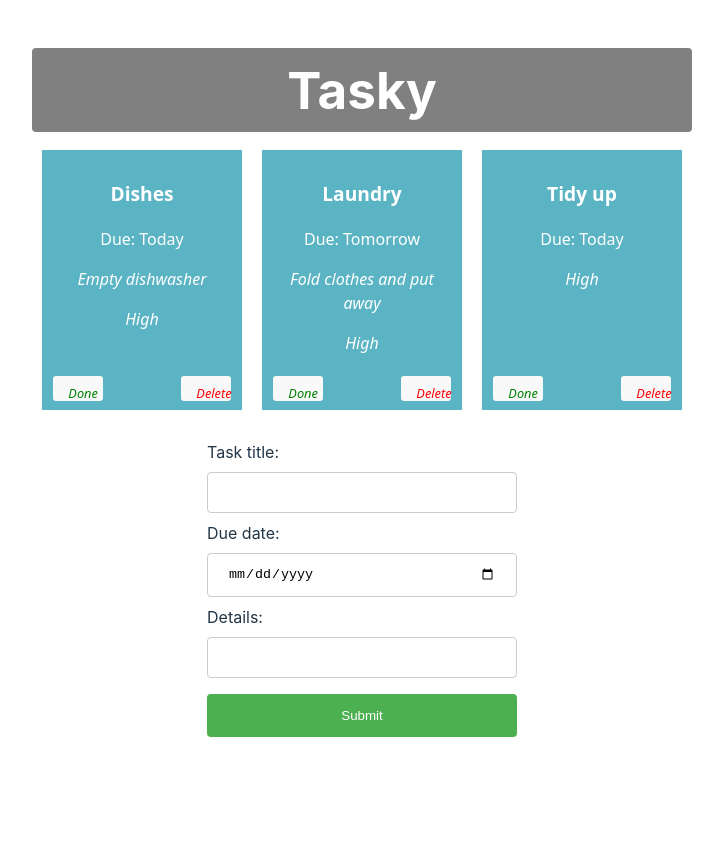
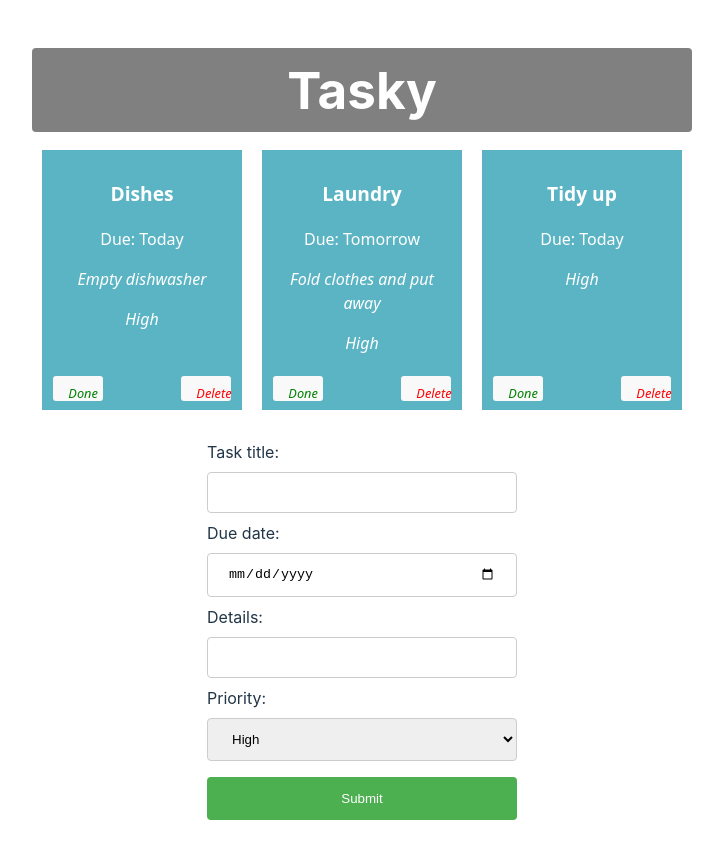
Before and after one commit to cathalst/react-basic-labs, a React (Vite) app in the folder tasky/: page / in a window 1280 px wide. Shown: the top 858 px of the page, without its empty margins (8-731 px from the left). Before the commit the page ends 805 px from the top, so only its background shows below. Built offline with nearby package versions, Linux system fonts and the light colour scheme.

Commit message:
Tasky Lab 2b - Exercises done

```diff
--- a/tasky/src/App.css
+++ b/tasky/src/App.css
@@ -64,7 +64,7 @@
   color: red;
 }
 
-input[type=text], input[type=date] {
+input[type=text], input[type=date], select {
   width: 100%;
   padding: 12px 20px;
   margin: 8px 0;
--- a/tasky/src/App.jsx
+++ b/tasky/src/App.jsx
@@ -18,7 +18,8 @@
   const [ formState, setFormState ] = useState({
     title: "",
     description: "",
-    deadline: ""
+    deadline: "" ,
+    priority: ""
   });
 
 
@@ -47,6 +48,9 @@
           break;
       case "deadline":
           form.deadline = event.target.value;
+          break;
+      case "priority":
+          form.priority = event.target.value;
           break;
       default:
           form = formState;
@@ -90,10 +94,6 @@
 
 
 
-
-
-
-
     </div>
   );
 }
--- a/tasky/src/components/Form.jsx
+++ b/tasky/src/components/Form.jsx
@@ -20,6 +20,14 @@
         Details:
         <input type="text" name="description" onChange={(event) => props.change(event)} />
     </label>
+    <label>
+    Priority:
+    <select  name="priority" onChange={(event) => props.change(event)} >
+        <option value="High" className>High</option>
+        <option value="Medium">Medium</option>
+        <option value="Low" >Low</option>
+        </select>
+    </label>
 
         <input type="submit" value="Submit" />
         </form>
```
